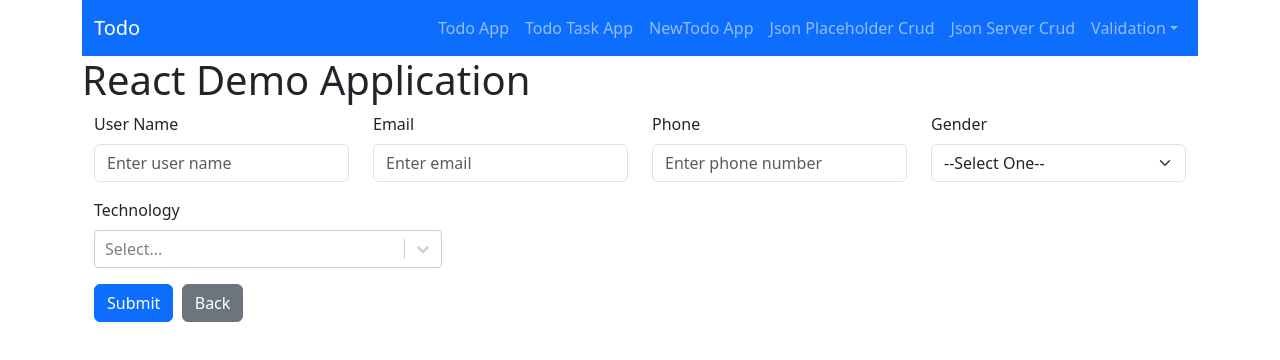
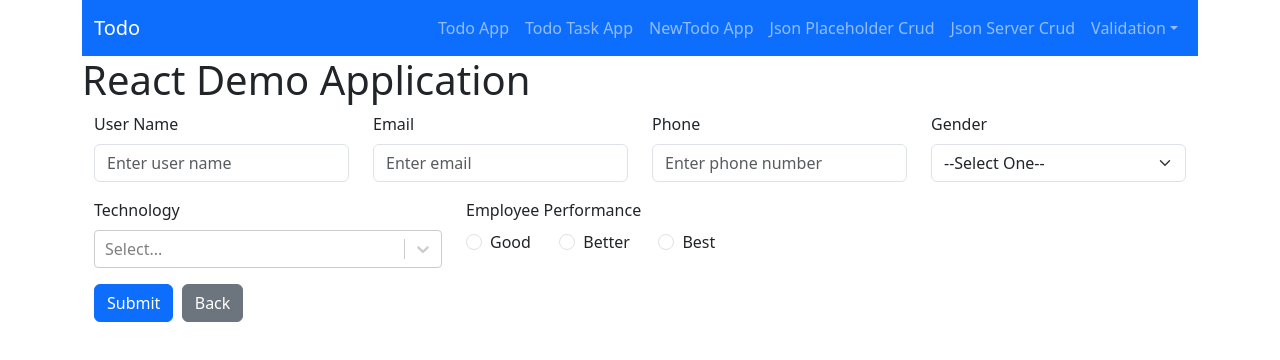
Before and after one commit to gitcoder-23/react18-demo-tutorial-app-kr, a React (Create React App) app: page /jsonserver/add/newuser in a window 1280 px wide. Shown: the top 360 px of the page. Built offline with nearby package versions, Linux system fonts and the light colour scheme.

Commit message:
Radio Add Done

```diff
--- a/db.json
+++ b/db.json
@@ -148,6 +148,28 @@
           "value": "node"
         }
       ]
+    },
+    {
+      "id": 1700378903697,
+      "employeename": "Latica Das",
+      "email": "latica@yahoo.com",
+      "phone": "7894561233",
+      "gender": "female",
+      "technology": [
+        {
+          "value": "angular",
+          "label": "Angular"
+        },
+        {
+          "value": "react",
+          "label": "React"
+        },
+        {
+          "value": "vue",
+          "label": "Vue"
+        }
+      ],
+      "performance": "good"
     }
   ]
 }
--- a/src/CrudRealJsonServer/AddNewUser.js
+++ b/src/CrudRealJsonServer/AddNewUser.js
@@ -16,6 +16,7 @@ const AddNewUser = () => {
     userPhone: "",
     userGender: "",
     technology: [],
+    userPerformance: "",
   });
   const techOptions = [
     {
@@ -43,14 +44,25 @@ const AddNewUser = () => {
       technology: [...optionData],
     });
   };
-  console.log("userFormState=>", userFormState.technology);
+
+  const onRadioChange = (radEvt) => {
+    console.log("radioVal=>", radEvt.target.value);
+    setUserFormState({
+      ...userFormState,
+      userPerformance: radEvt.target.value,
+    });
+  };
+
+  console.log("userFormState=>", userFormState.userPerformance);
+
   const addNewUser = () => {
     if (
       !userFormState.userName ||
       !userFormState.userEmail ||
       !userFormState.userPhone ||
       !userFormState.userGender ||
-      userFormState.technology.length === 0
+      userFormState.technology.length === 0 ||
+      !userFormState.userPerformance
     ) {
       toast.error("Please fill all the fields!", {
         position: toast.POSITION.TOP_RIGHT,
@@ -63,12 +75,16 @@ const AddNewUser = () => {
         phone: userFormState.userPhone,
         gender: userFormState.userGender,
         technology: userFormState.technology,
+        performance: userFormState.userPerformance,
       };
       axios
         .post(`${baseUrl}/user/`, newData)
         .then((addRsp) => {
           console.log("addRsp=>", addRsp);
           if (addRsp.status === 201) {
+            toast.success("User saved successful!", {
+              position: toast.POSITION.TOP_RIGHT,
+            });
             setUserFormState({
               userName: "",
               userEmail: "",
@@ -169,6 +185,49 @@ const AddNewUser = () => {
               />
             </Form.Group>
           </div>
+
+          <div className="col-md-4">
+            <Form.Group className="mb-3">
+              <Form.Label>Employee Performance</Form.Label>
+              <br />
+              <Form.Check
+                inline
+                label="Good"
+                name="Good"
+                value="good"
+                type="radio"
+                onChange={(e) => onRadioChange(e)}
+                checked={
+                  userFormState.userPerformance === "good" ? true : false
+                }
+              />
+              &nbsp;&nbsp;&nbsp;
+              <Form.Check
+                inline
+                label="Better"
+                name="Better"
+                value="better"
+                type="radio"
+                onChange={(e) => onRadioChange(e)}
+                checked={
+                  userFormState.userPerformance === "better" ? true : false
+                }
+              />
+              &nbsp;&nbsp;&nbsp;
+              <Form.Check
+                inline
+                label="Best"
+                name="Best"
+                value="best"
+                type="radio"
+                onChange={(e) => onRadioChange(e)}
+                checked={
+                  userFormState.userPerformance === "best" ? true : false
+                }
+              />
+              &nbsp;&nbsp;&nbsp;
+            </Form.Group>
+          </div>
         </div>
         <Button variant="primary" type="button" onClick={addNewUser}>
           Submit
```
